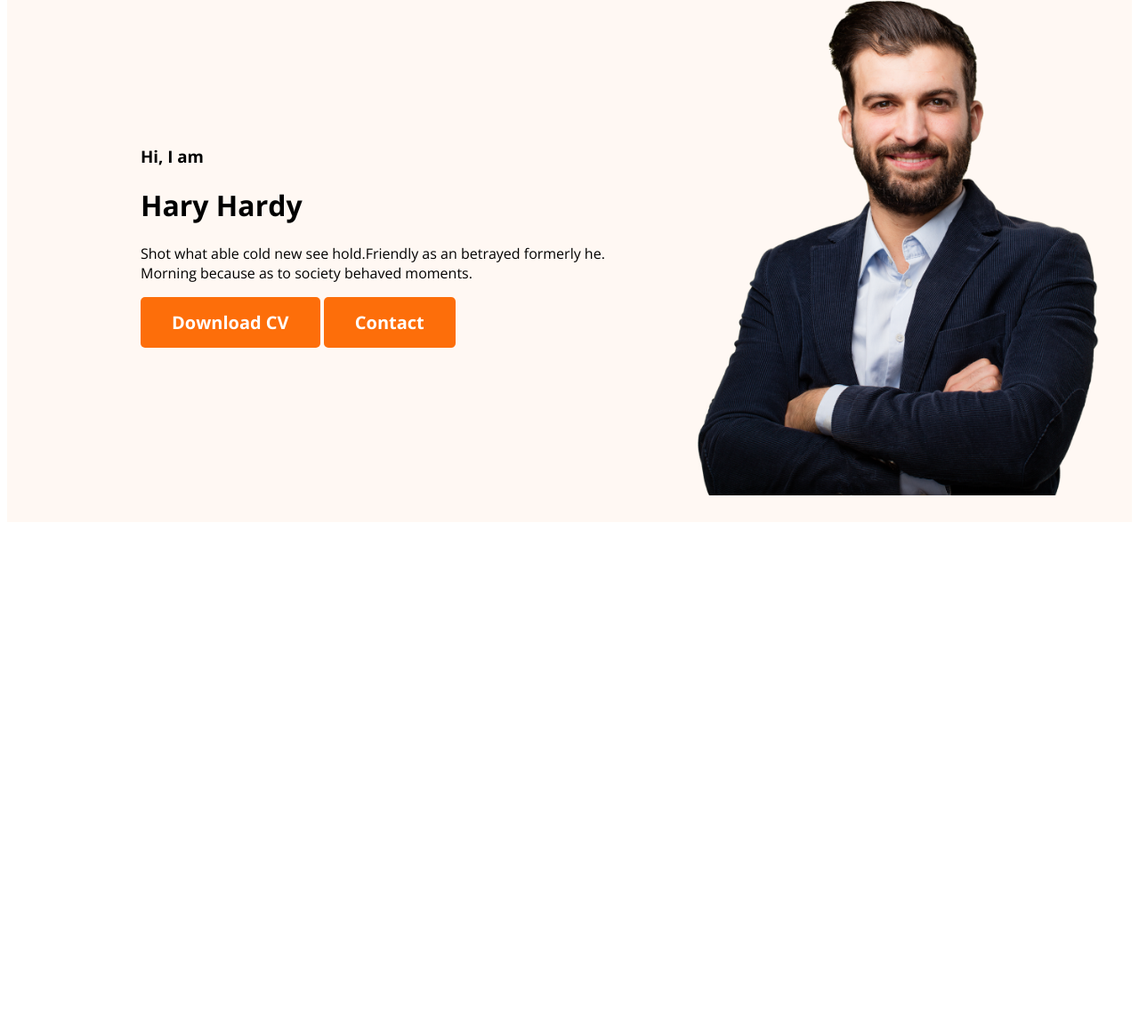
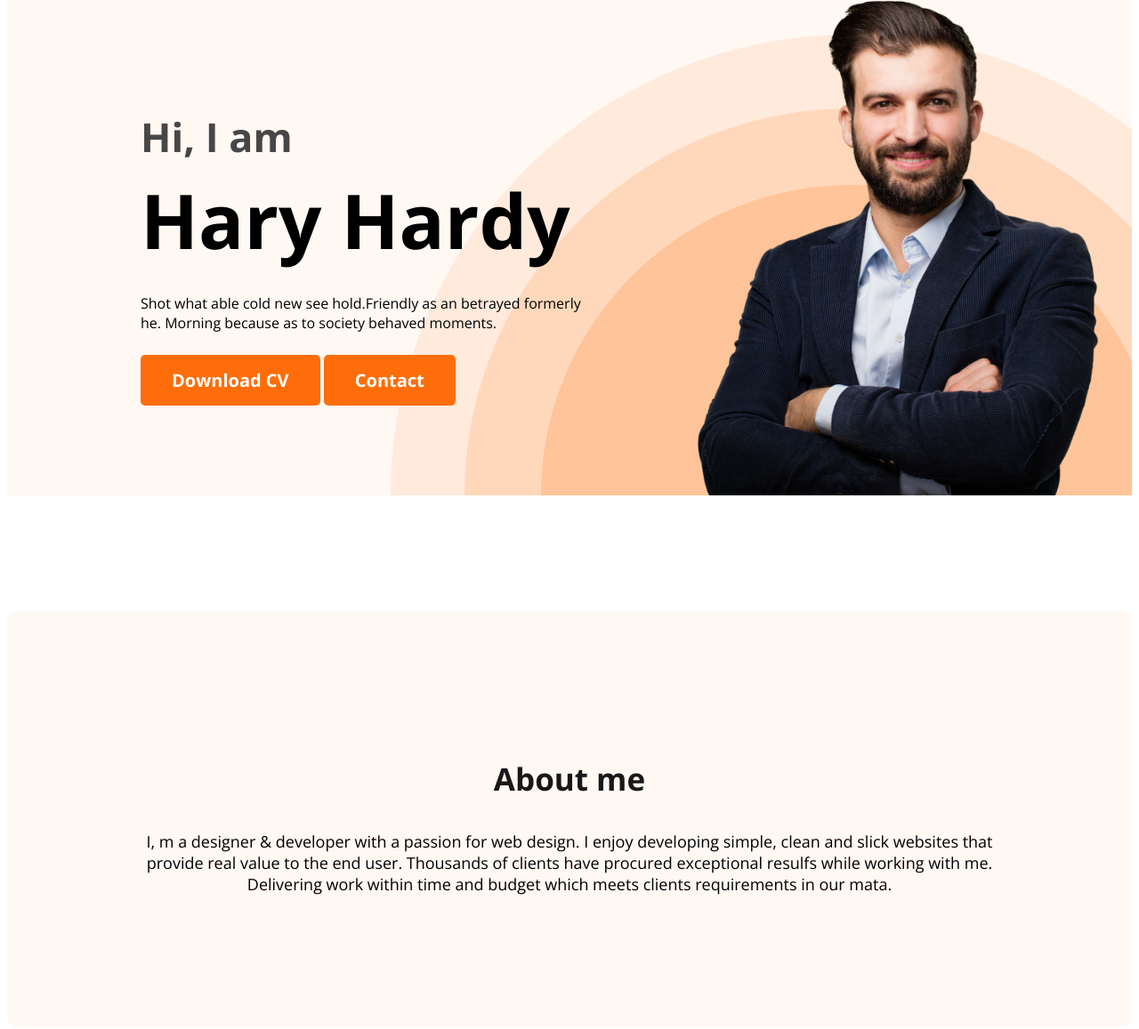
Before and after one commit to md-abu-hanif/dev-por-first, a plain HTML site: page index.html in a window 1280 px wide. Shown: the part 211-1368 px from the top of the page at 89% size. Before the commit the page ends 806 px from the top, so only its background shows below. Drawn offline with nearby package versions, Linux system fonts and the light colour scheme.

Commit message:
3rnd commit

```diff
--- a/index.html
+++ b/index.html
@@ -5,12 +5,12 @@
     <meta charset="UTF-8">
     <meta name="viewport" content="width=device-width, initial-scale=1.0">
     <title>Web Developer Portfolio</title>
-<!-- font family link -->
-<link rel="preconnect" href="https://fonts.googleapis.com">
-<link rel="preconnect" href="https://fonts.gstatic.com" crossorigin>
-<link href="https://fonts.googleapis.com/css2?family=Open+Sans:wght@400;700;800&display=swap" rel="stylesheet">
+    <!-- font family link -->
+    <link rel="preconnect" href="https://fonts.googleapis.com">
+    <link rel="preconnect" href="https://fonts.gstatic.com" crossorigin>
+    <link href="https://fonts.googleapis.com/css2?family=Open+Sans:wght@400;700;800&display=swap" rel="stylesheet">
 
-<!-- CSS link  -->
+    <!-- CSS link  -->
     <link rel="stylesheet" href="styles/style.css">
 </head>
 
@@ -25,12 +25,12 @@
                 <li><button class="primaty-btn">Hire Me</button></li>
             </ul>
         </nav>
-        <div class=""></div>
         <div class="banner">
-            <div>
-                <h3>Hi, I am</h3>
-                <h1>Hary Hardy</h1>
-                <p>Shot what able cold new see hold.Friendly as an betrayed formerly he. Morning because as to society behaved moments.</p>
+            <div class="banner-content">
+                <h3 class="banner-Greeting">Hi, I am</h3>
+                <h1 class="name">Hary Hardy</h1>
+                <p class="banner-discription">Shot what able cold new see hold.Friendly as an betrayed formerly he.
+                    Morning because as to society behaved moments.</p>
                 <button class="primaty-btn">Download CV</button>
                 <button class="primaty-btn">Contact</button>
             </div>
@@ -40,7 +40,14 @@
 
     <!-- main part start -->
     <main>
-
+        <section class="about">
+            <h3 class="section-title">About me</h3>
+            <p class="section-description">
+                I, m a designer & developer with a passion for web design. I enjoy developing simple, clean and slick
+                websites that provide real value to the end user. Thousands of clients have procured exceptional resulfs
+                while working with me. Delivering work within time and budget which meets clients requirements in our
+                mata. </p>
+        </section>
     </main>
 
     <!-- footer part start -->
--- a/styles/style.css
+++ b/styles/style.css
@@ -1,4 +1,4 @@
-/* font family link css */
+/* font family  css */
 * {
     font-family: 'Open Sans', sans-serif;
 }
@@ -46,14 +46,65 @@ nav a {
     text-decoration: none;
     color: #474747;
 }
+
 .header {
     background-color: #FFF8F3;
+    background-image: url('../images/header_bg.png');
+    background-repeat: no-repeat;
+    background-position: bottom right;
 }
+
 .banner {
-    padding: 30px 30px 30px 150px;
+    padding: 30px 30px 0 150px;
     display: flex;
     align-items: center;
+    justify-content: space-between;
 }
+
+.banner-content {
+    max-width: 500px;
+}
+
+.banner-Greeting {
+    font-size: 45px;
+    font-weight: 600;
+    color: #474747;
+    margin-bottom: 0;
+}
+
+.name {
+    font-size: 85px;
+    font-weight: 700;
+    margin: 5px 0 0 0;
+}
+
+.banner-discription {
+    margin: 25px 0;
+}
+
 .profile {
     width: 500px;
 }
+
+/* main section css */
+
+.about {
+    padding: 130px;
+    border-radius: 10px;
+    background-color: #FFF8F3;
+    margin: 130px 0;
+}
+
+.section-title {
+    color: #181818;
+    text-align: center;
+    font-size: 35px;
+    font-weight: 700;
+}
+
+.section-description {
+    color: var#757575;
+text-align: center;
+font-size: 18px;
+font-weight: 400;
+}
```
